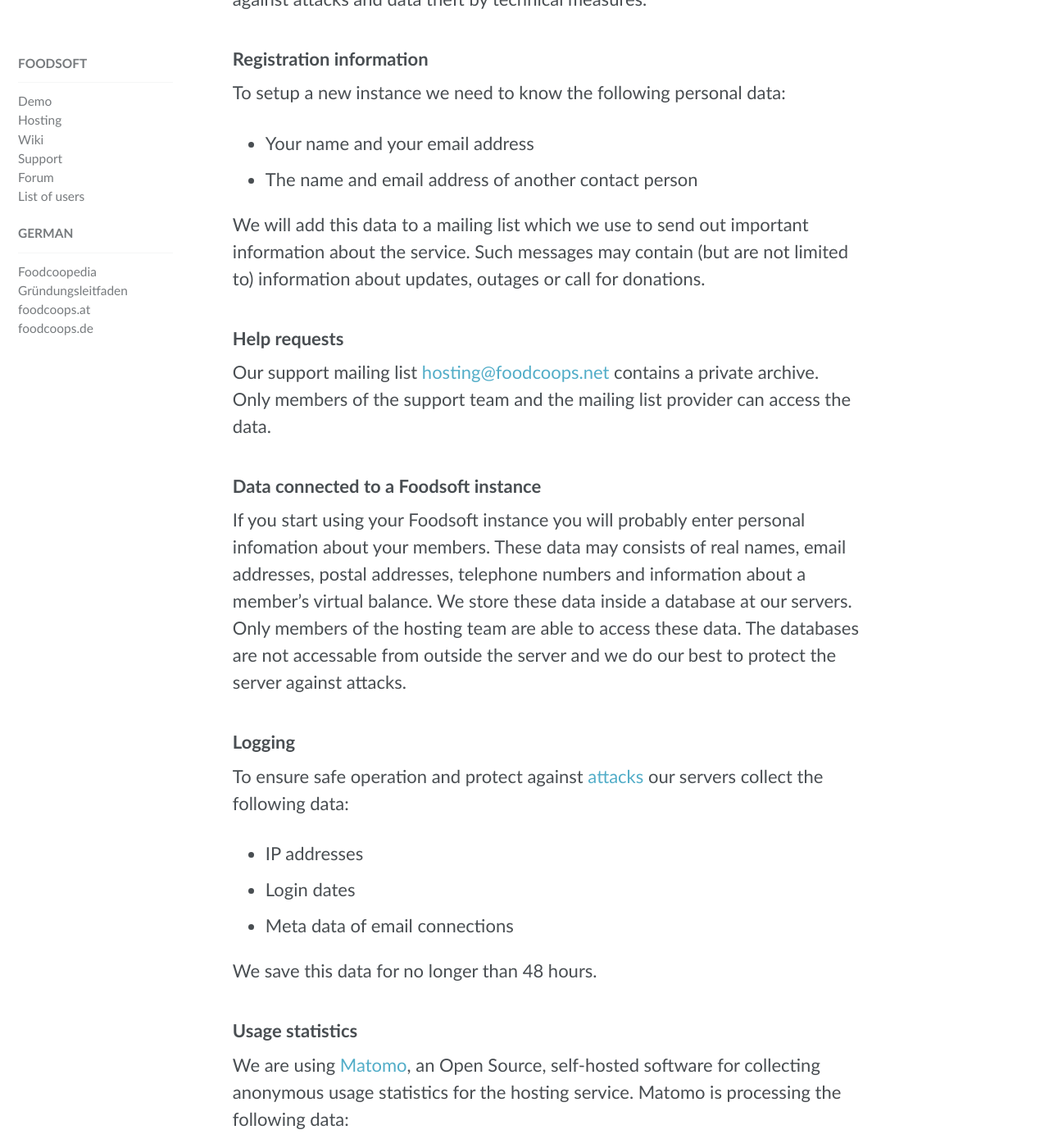
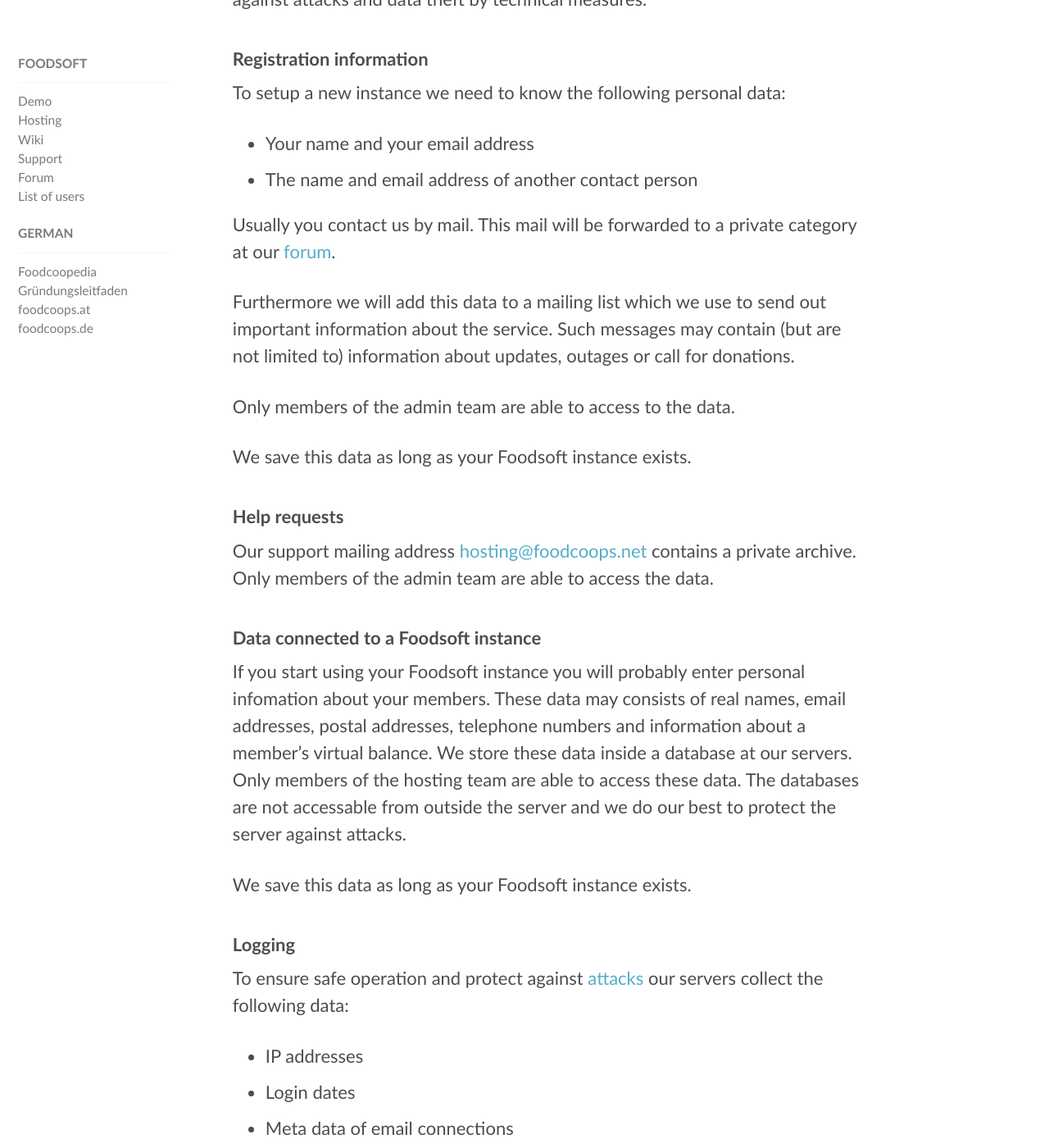
Before and after one commit to foodcoops/foodcoops.github.io, a Jekyll site: the page built from tos.md, in a window 1280 px wide and 1400 px high, scrolled down 1217 px. Shown: the whole window at 82% size. Built offline with Jekyll 4.4.1, drawn with Linux system fonts in a browser that asks for light colours; some of the changed text lies outside the part shown.

Commit message:
Updates on TOS

```diff
--- a/tos.md
+++ b/tos.md
@@ -36,13 +36,21 @@
  - Your name and your email address
  - The name and email address of another contact person
 
-We will add this data to a mailing list which we use to send out important information about the service.
-Such messages may contain (but are not limited to) information about updates, outages or call for donations.
+Usually you contact us by mail. This mail will be forwarded to a private category at our
+[forum](https://forum.foodcoops.net).
+
+Furthermore we will add this data to a mailing list which we use to send out important information about
+the service. Such messages may contain (but are not limited to) information about updates, outages or call
+for donations.
+
+Only members of the admin team are able to access to the data.
+
+We save this data as long as your Foodsoft instance exists.
 
 ### Help requests
 
-Our support mailing list [hosting@foodcoops.net](mailto:hosting@foodcoops.net) contains a
-private archive. Only members of the support team and the mailing list provider can access the data.
+Our support mailing address [hosting@foodcoops.net](mailto:hosting@foodcoops.net) contains a
+private archive. Only members of the admin team are able to access the data.
 
 ### Data connected to a Foodsoft instance
 
@@ -51,6 +59,8 @@
 a member's virtual balance. We store these data inside a database at our servers. Only members of the hosting team
 are able to access these data. The databases are not accessable from outside the server and we do our best to protect
 the server against attacks.
+
+We save this data as long as your Foodsoft instance exists.
 
 ### Logging
 
```
Also changed, not shown: other parts of tos.md (+2 -2 lines).
